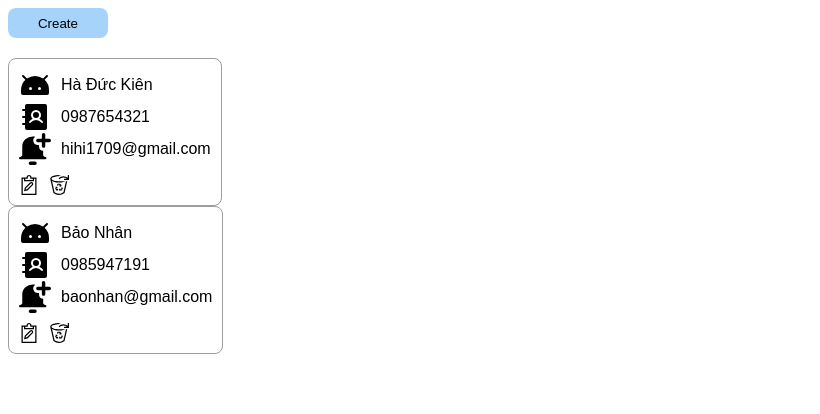
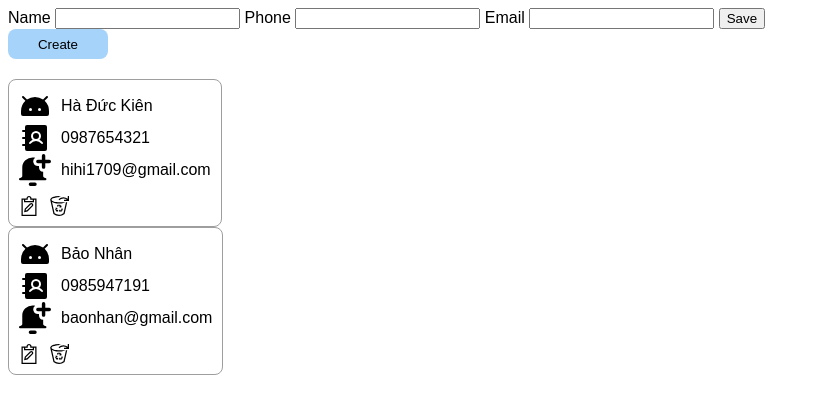
Before and after one commit to Haduckientechnology17092005/Ki-n, a plain HTML site: page index.html in a window 1280 px wide. Shown: the whole page, without its empty margins (0-820 px from the left). Drawn offline with Linux system fonts and the light colour scheme; a web font is replaced by a local one.

Commit message:
index.html

```diff
--- a/index.html
+++ b/index.html
@@ -34,6 +34,17 @@
                     </div>
                 </div>
             </div>
+            </div>
+            <div class="edit-container">
+                <div class="edit-main">
+                    <label for="edit-name">Name</label>
+                    <input type="text" id="edit-name">
+                    <label for="edit-phone">Phone</label>
+                    <input type="text" id="edit-phone">
+                    <label for="edit-mail">Email</label>
+                    <input type="text" id="edit-mail">
+                    <button id ="save">Save</button>
+                </div>
         </div>
         <div class="header">
             <button id="create-btn">Create</button>
@@ -54,7 +65,7 @@
                     <span id="mail">haduckien1709@gmail.com</span>
                 </div>
                 <div class="action">
-                    <img id="edit" src="./assets/icon/img/edit.svg" alt="">
+                    <img id="edit" onclick="Edit()" src="./assets/icon/img/edit.svg" alt="">
                     <img id="delete" onclick="Delete()" src="./assets/icon/img/delete.svg" alt="">
                 </div>
             </div>
```
